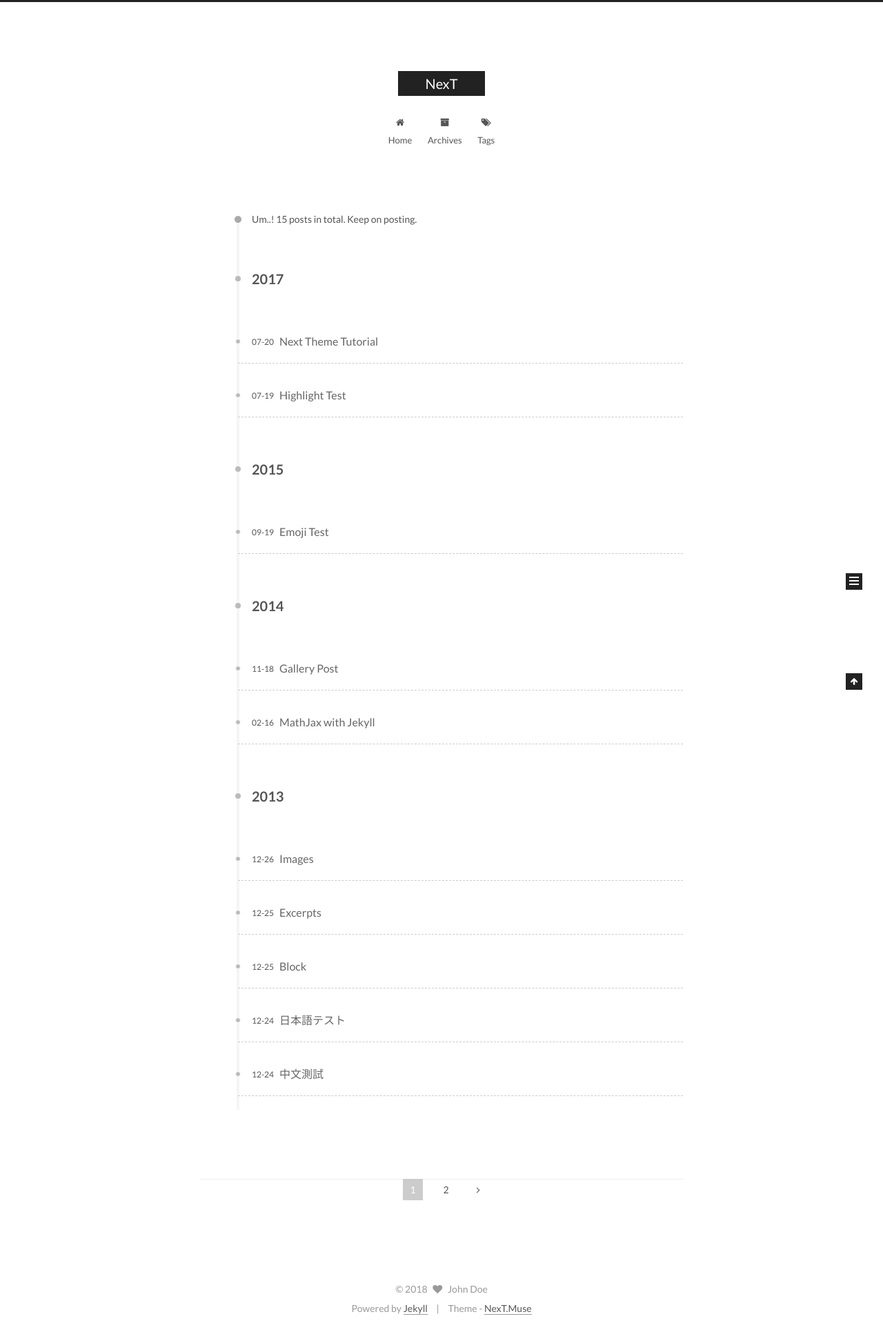
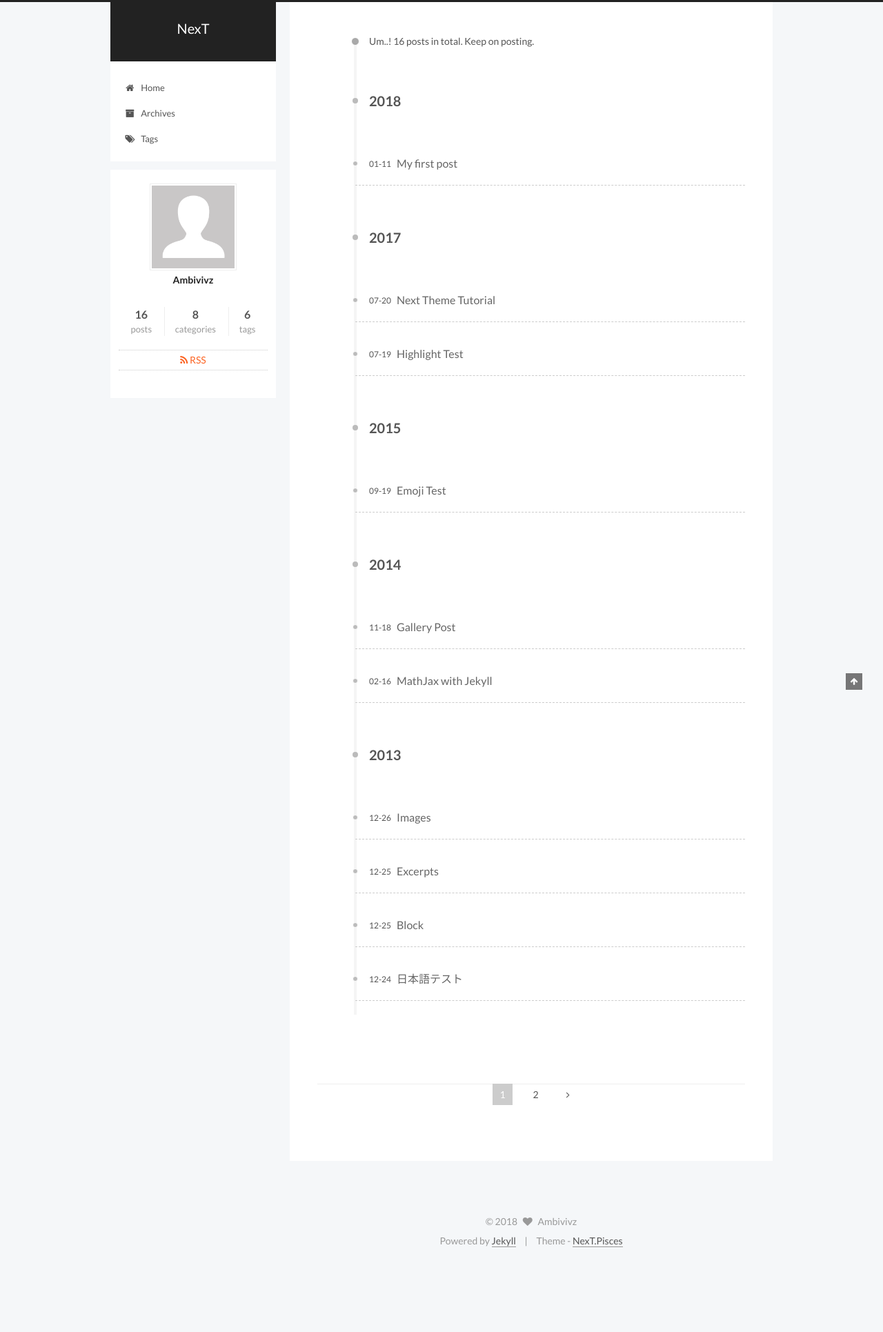
Before and after one commit to Howalu/Howalu.github.io, a Jekyll site: the page built from archives/index.html, in a window 1280 px wide. Shown: the whole page at 69% size. Built offline with Jekyll 4.4.1, drawn with Linux system fonts in a browser that asks for light colours; after the commit the page ends 1833 px from its top, so only the background shows below that.

Commit message:
Name plus first post update
woop

```diff
--- a/_config.yml
+++ b/_config.yml
@@ -7,7 +7,7 @@
 title: NexT
 subtitle:
 description:
-author: John Doe
+author: Ambivivz
 # Support language: de, en, fr-FR, id, ja, ko, pt-BR, pt, ru, zh-Hans, zh-hk, zh-tw
 language: en
 date_format: '%Y-%m-%d'
@@ -150,9 +150,10 @@ menu_icons:
 # ---------------------------------------------------------------
 
 # Schemes
-scheme: Muse
+scheme: Pisces
 #scheme: Mist
 #scheme: Pisces
+#scheme: Muse
 
 
 # ---------------------------------------------------------------
```
Also changed, not shown: _posts/2018-01-11-my first post.md (added, +28 -0 lines).
